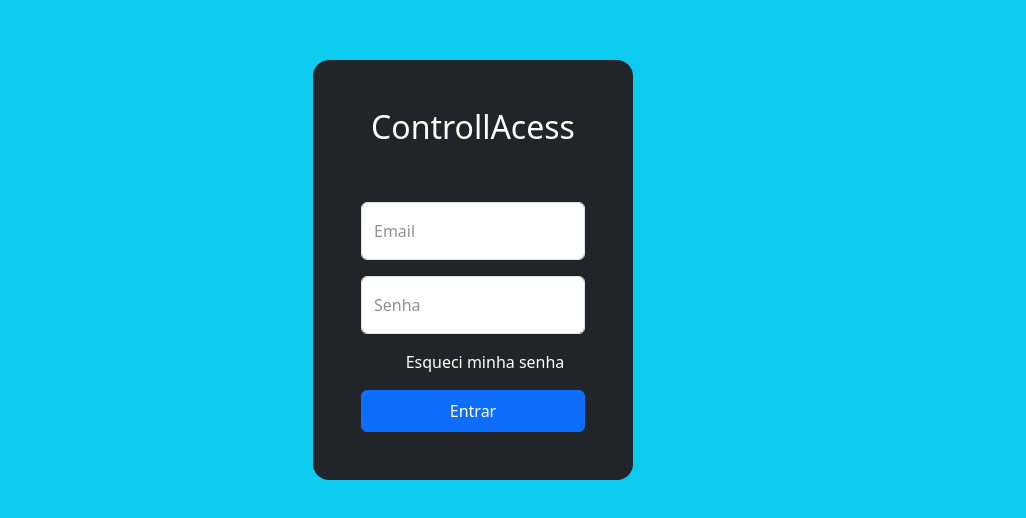
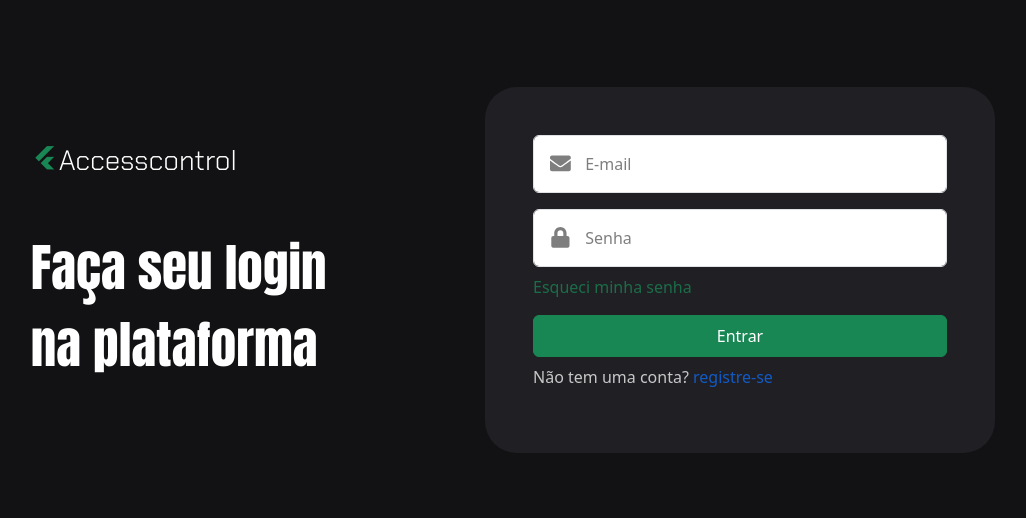
Before and after one commit to eujoanderson/accesscontrol, a plain HTML site: page index.html in a window 1280 px wide. Shown: the part 130-648 px from the top of the page, without its empty margins (167-1193 px from the left). Drawn offline with nearby package versions, Linux system fonts and the light colour scheme.

Commit message:
Alterações realizadas com sucesso!

```diff
--- a/css/style.css
+++ b/css/style.css
@@ -1,12 +1,11 @@
 *{
     margin: 0;
     padding: 0;
-    box-sizing: border-box;
+    box-sizing: border-box !important;
     text-decoration: none;
     border: none;
     outline: none;
     scroll-behavior: smooth;
-	font-family:;
 }
 
 a{
@@ -27,10 +26,36 @@ a{
 
 a{
     text-decoration: none !important;
+}
 
+input::placeholder{
+    color: #000000 !important;
+    opacity: 0.5 !important;
 }
 
 a:hover{
-    color:yellowgreen  !important;
+    color:rgb(255, 255, 255)  !important;
     transition: all 0.5s;
 }
+.icons{
+    position: absolute;
+    top: 18px;
+    left: 17px;
+    font-size: 1.3rem;
+    color: #000000 !important;
+}
+.form-control{
+    padding: 0 0 0 3.2rem !important;
+}
+.form{
+    background-color: #202024;
+}
+
+.logo{
+    font-family: 'Chakra Petch', sans-serif;
+}
+
+.text-login{
+    font-size: 3.2rem;
+    font-family: 'Anton', sans-serif;
+}
--- a/index.html
+++ b/index.html
@@ -9,8 +9,20 @@
     <meta name="keywords" content="ControllAcess">
     <meta name="author" content="Joanderson, Arthur, Adelson">
 
+    <script src="https://unpkg.com/boxicons@2.1.4/dist/boxicons.js"></script>
+    <link href='https://unpkg.com/boxicons@2.1.4/css/boxicons.min.css' rel='stylesheet'>
+
     <meta http-equiv="X-UA-Compatible" content="IE=edge">
     <meta name="viewport" content="width=device-width, initial-scale=1.0">
+
+    <!-- Fontes -->
+    <link rel="preconnect" href="https://fonts.googleapis.com">
+    <link rel="preconnect" href="https://fonts.gstatic.com" crossorigin>
+    <link href="https://fonts.googleapis.com/css2?family=Anton&display=swap" rel="stylesheet">
+    <link rel="preconnect" href="https://fonts.googleapis.com">
+    <link rel="preconnect" href="https://fonts.gstatic.com" crossorigin>
+    <link href="https://fonts.googleapis.com/css2?family=Chakra+Petch:wght@300&display=swap" rel="stylesheet">
+
 
     <!-- Content of icons -->
     <link rel="icon" href="caminho_para_o_seu_ícone.ico">
@@ -21,32 +33,47 @@
     <link href="https://cdn.jsdelivr.net/npm/bootstrap@5.3.1/dist/css/bootstrap.min.css" rel="stylesheet" integrity="sha384-4bw+/aepP/YC94hEpVNVgiZdgIC5+VKNBQNGCHeKRQN+PtmoHDEXuppvnDJzQIu9" crossorigin="anonymous">
     <script src="https://cdn.jsdelivr.net/npm/bootstrap@5.3.1/dist/js/bootstrap.bundle.min.js" integrity="sha384-HwwvtgBNo3bZJJLYd8oVXjrBZt8cqVSpeBNS5n7C8IVInixGAoxmnlMuBnhbgrkm" crossorigin="anonymous"></script>
 
-    <title>ControllAcess - Controle de Acesso</title>
+    <title>AccessControl - Controle de Acesso</title>
 </head>
-<body class="d-flex justify-content-center align-items-center vh-100 bg-info">
-  <div class="container bg-dark text-white p-5 rounded-4 text-center w-25">
-    <h2>ControllAcess</h2>
+<body class="d-flex align-items-center vh-100 " style="background-color: #121214;">
+
+  <div class="container text-white p-5 rounded-4 text-center w-100 ">
     <div class="row">
-      <main class="form-signin m-auto pt-5">
-        <form class="">
+      <div class="col d-flex flex-column align-items-center justify-content-center text-start">
+        <div class="text-start w-75 p-3">
+          <p class="logo fs-3"><i class='bx bxl-flutter text-success'></i>Accesscontrol</p>
+        </div>
+        <p class="text-login w-75 p-3">Faça seu login na plataforma</p>
+      </div>
 
-          <div class="form-floating mb-3">
-            <input type="email" class="form-control" id="floatingInput" placeholder="name@example.com">
-            <label for="floatingInput" class="text-dark opacity-50">Email</label>
-          </div>
-          <div class="form-floating">
-            <input type="password" class="form-control" id="floatingPassword" placeholder="Password">
-            <label for="floatingPassword" class="text-dark opacity-50">Senha</label>
+
+      <main class="form-signin m-auto col">
+        <form class="form p-5 rounded-5">
+
+          <div class="form-floating mb-3 d-flex">
+            <svg stroke="currentColor" class="icons opacity-50" fill="currentColor" stroke-width="0" viewBox="0 0 512 512" height="1em" width="1em" xmlns="http://www.w3.org/2000/svg"><path d="M502.3 190.8c3.9-3.1 9.7-.2 9.7 4.7V400c0 26.5-21.5 48-48 48H48c-26.5 0-48-21.5-48-48V195.6c0-5 5.7-7.8 9.7-4.7 22.4 17.4 52.1 39.5 154.1 113.6 21.1 15.4 56.7 47.8 92.2 47.6 35.7.3 72-32.8 92.3-47.6 102-74.1 131.6-96.3 154-113.7zM256 320c23.2.4 56.6-29.2 73.4-41.4 132.7-96.3 142.8-104.7 173.4-128.7 5.8-4.5 9.2-11.5 9.2-18.9v-19c0-26.5-21.5-48-48-48H48C21.5 64 0 85.5 0 112v19c0 7.4 3.4 14.3 9.2 18.9 30.6 23.9 40.7 32.4 173.4 128.7 16.8 12.2 50.2 41.8 73.4 41.4z"></path></svg>
+            <input type="email" class="form-control text-success" id="floatingInput" placeholder="E-mail">
           </div>
 
-          <div class="form-check text-start my-3 text-center">
+          <div class="form-floating ">
+            <svg stroke="currentColor" class="icons opacity-50" fill="currentColor" stroke-width="0" viewBox="0 0 448 512" height="1em" width="1em" xmlns="http://www.w3.org/2000/svg"><path d="M400 224h-24v-72C376 68.2 307.8 0 224 0S72 68.2 72 152v72H48c-26.5 0-48 21.5-48 48v192c0 26.5 21.5 48 48 48h352c26.5 0 48-21.5 48-48V272c0-26.5-21.5-48-48-48zm-104 0H152v-72c0-39.7 32.3-72 72-72s72 32.3 72 72v72z"></path></svg>
+            <input type="password" class="form-control password" id="floatingPassword" placeholder="Senha">
+          </div>
 
-            <a href="" class="text-white password">Esqueci minha senha</a>
+          <div class="form-check text-start p-0 pt-2 mb-3">
+            <a href="" class="text-success password opacity-75 ">Esqueci minha senha</a>
           </div>
-          <button class="btn btn-primary w-100 py-2" type="submit"> Entrar</button>
+
+          <button class="btn btn-success w-100 py-2" type="submit">Entrar</button>
+
+          <div class="form-check text-start p-0 pt-2 mb-3">
+            <p href="" class="text-white password opacity-75">Não tem uma conta? <a href="">registre-se</a></p>
+          </div>
+
         </form>
       </main>
     </div>
   </div>
+
 </body>
 </html>
```
